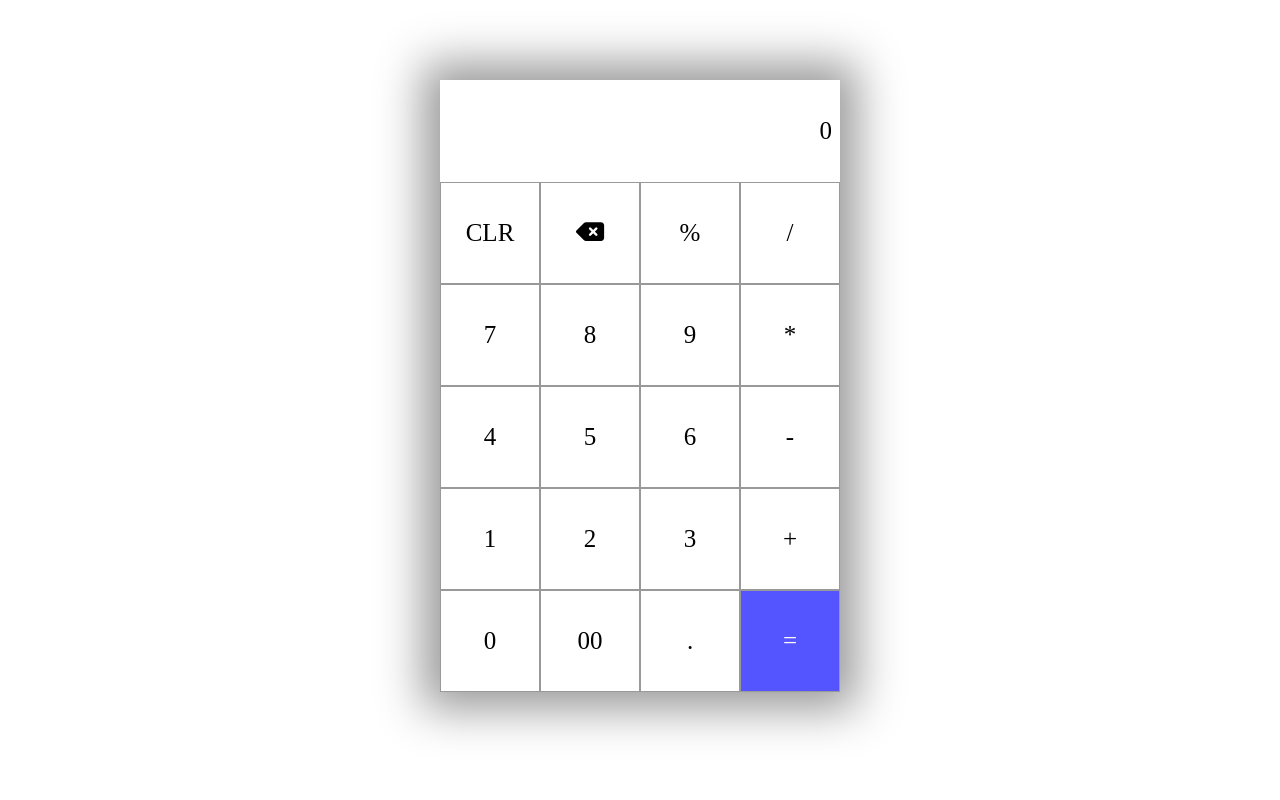
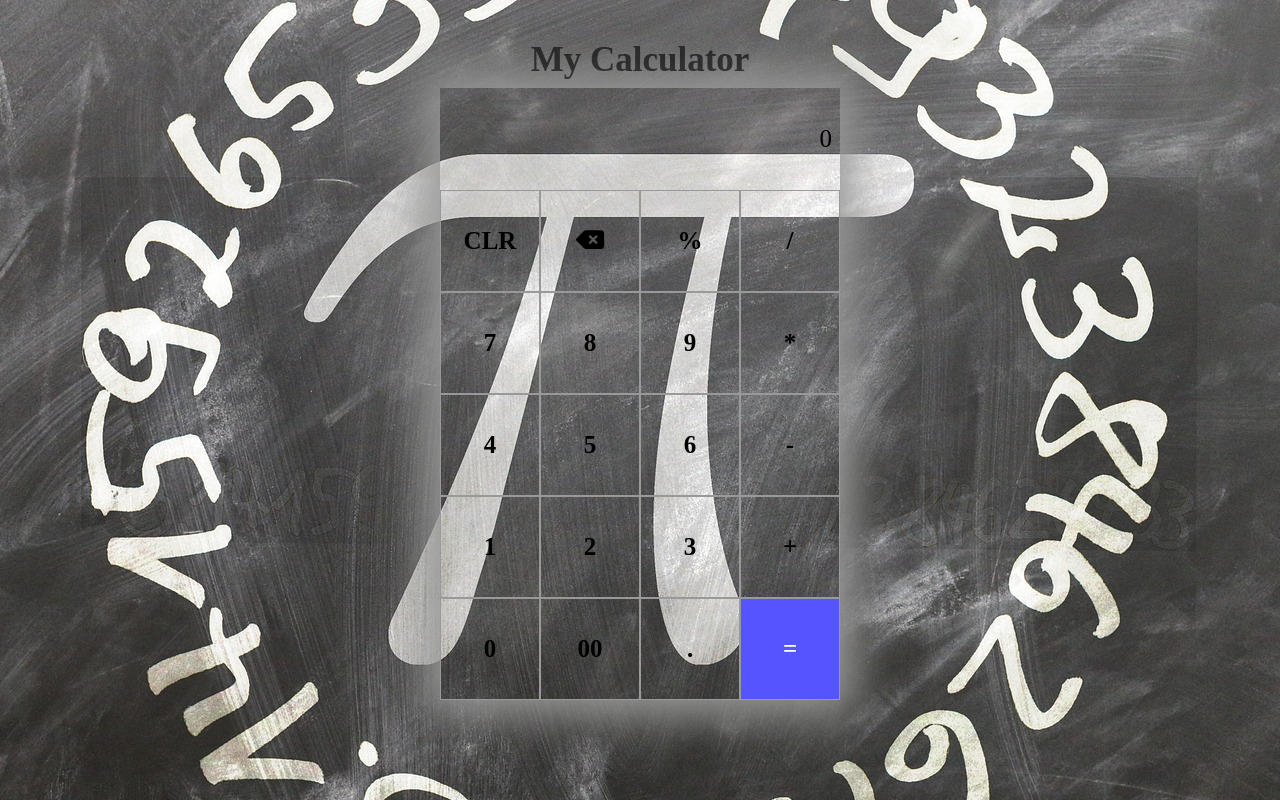
Before and after one commit to TarunkPandey/Calculator, a plain HTML site: page index.html in a window 1280 px wide. Drawn offline with Linux system fonts and the light colour scheme.

Commit message:
CSS Modification

```diff
--- a/index.css
+++ b/index.css
@@ -1,8 +1,8 @@
 .container{
     max-width: 400px;
-    margin: 10vh auto 0 auto;
+    margin: -4vh auto 0 auto;
     box-shadow: 0px 0px 43px 17px rgba(153,153,153,1);
-  }
+    }
 
   #display{
     text-align: right;
@@ -15,6 +15,7 @@
   .buttons{
     display: grid;
     grid-template-columns: 1fr 1fr 1fr 1fr; /*represents 4 columns*/
+    font-weight: bold;
   }
 
   .button {
@@ -35,3 +36,16 @@
     color: white;
     transition: 0.5s ease-in-out;
   }
+  body{
+    background-image: url(bg.jpg);
+    background-position: center;
+    background-repeat: no-repeat;
+    background-attachment: fixed;
+    margin: 0;
+  }
+  h2{
+    margin: 40px 0;
+    text-align: center;
+    font-size: 35px;
+    color: rgba(2, 2, 2, 0.612);
+  }
--- a/index.html
+++ b/index.html
@@ -9,6 +9,7 @@
     <script src="https://kit.fontawesome.com/3f9f5217c4.js" crossorigin="anonymous"></script>
 </head>
 <body>
+    <h2>My Calculator</h2>
     <div class="container">
         <div id="display">0</div>
         <div class="buttons">
```
Also changed, not shown: bg.jpg (added).
